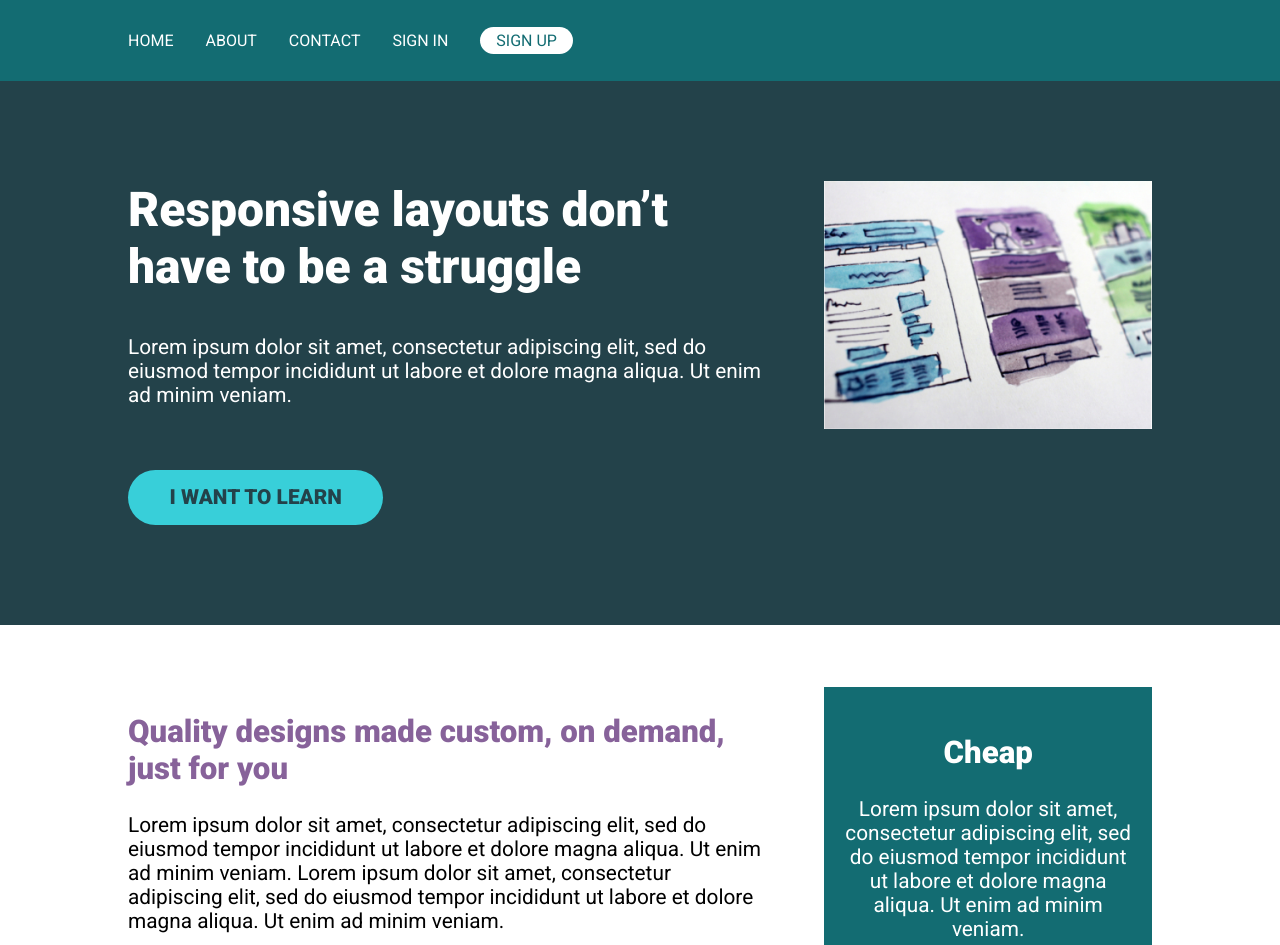
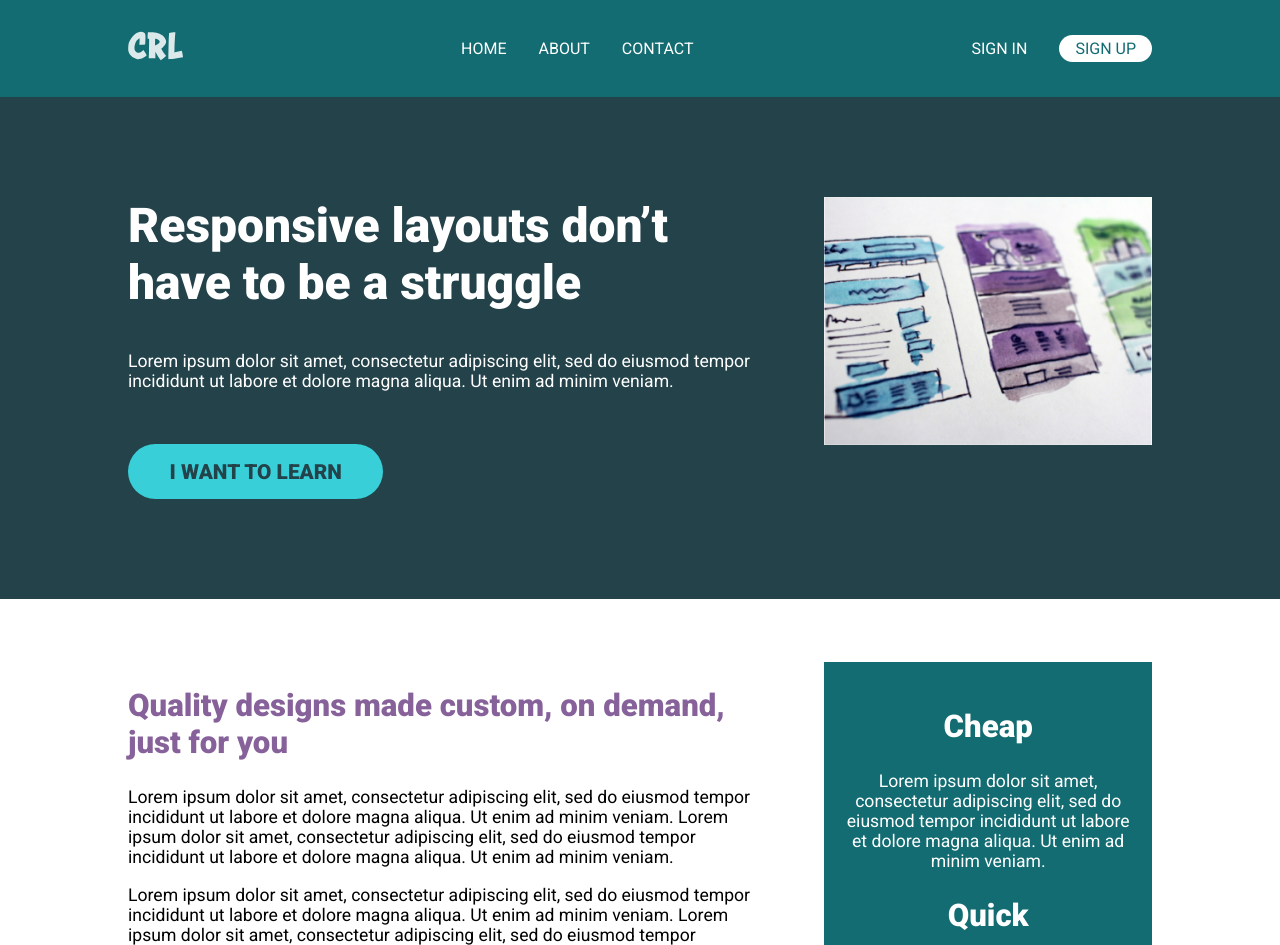
Before and after one commit to MaadhavBhatt/kp-conquering-responsive-layouts, a plain HTML site: page challenge06 +/index.html in a window 1280 px wide. Shown: the top 945 px of the page. Drawn offline with Linux system fonts and the light colour scheme.

Commit message:
Complete challenge06 +

```diff
--- a/challenge06 +/index.html
+++ b/challenge06 +/index.html
@@ -9,15 +9,22 @@
   </head>
   <body>
     <header>
-      <nav class="nav container">
-        <ul class="nav__list">
+      <div class="container row">
+        <a href="#" class="logo">
+          <img src="../_assets/logo.svg" alt="conquering responsive layouts">
+        </a>
+        <nav class="nav">
+          <ul class="nav__list nav__list--primary">
             <li class="nav__item"><a href="#" class="nav__link">Home</a></li>
             <li class="nav__item"><a href="#" class="nav__link">About</a></li>
             <li class="nav__item"><a href="#" class="nav__link">Contact</a></li>
-          <li class="nav__item"><a href="#" class="nav__link">Sign In</a></li>
+          </ul>
+          <ul class="nav__list nav__list--secondary">
+            <li class="nav__item nav__item--push-right"><a href="#" class="nav__link">Sign In</a></li>
             <li class="nav__item"><a href="#" class="nav__link nav__link--button">Sign up</a></li>
           </ul>
         </nav>
+      </div>
     </header>
 
     <section class="hero">
--- a/challenge06 +/style.css
+++ b/challenge06 +/style.css
@@ -27,6 +27,10 @@ img {
 h1 {
   font-size: 3rem;
   margin-top: 0;
+}
+
+p {
+  font-size: 1.1rem;
 }
 
 .section-title {
@@ -73,6 +77,17 @@ header {
   padding: 1.5em 0;
 }
 
+.nav {
+  display: flex;
+  justify-content: space-between;
+  flex-grow: 1;
+  align-items: center;
+}
+
+/* .nav__item--push-right {
+  margin-left: auto;
+} */
+
 .nav__list {
   margin: 0;
   padding: 0;
@@ -80,6 +95,10 @@ header {
   font-size: 1rem;
   display: flex;
   gap: 2rem;
+}
+
+.nav__list--primary {
+  margin: 0 auto;
 }
 
 .nav__link {
```
Lines whose indentation alone changed are shown as unchanged.
